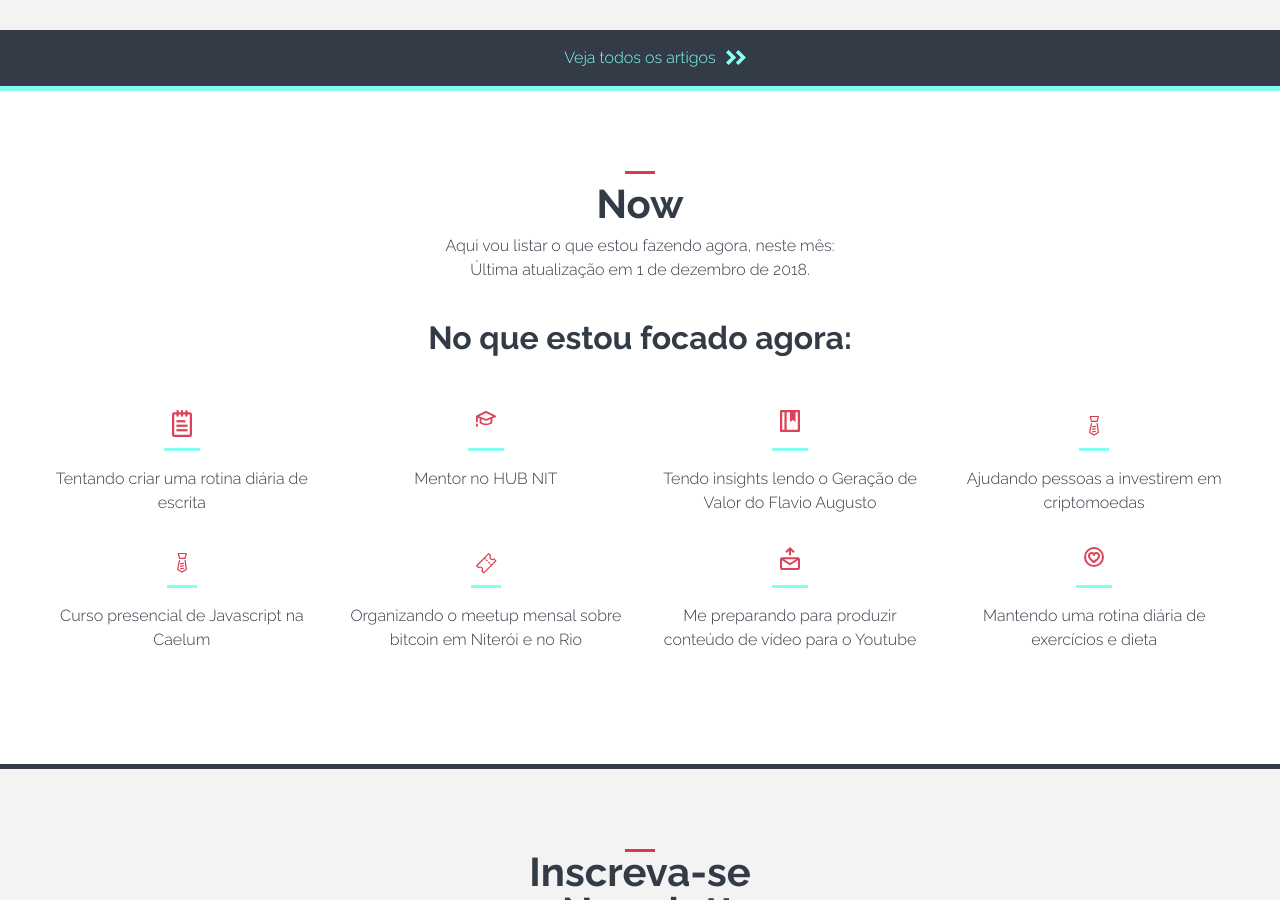
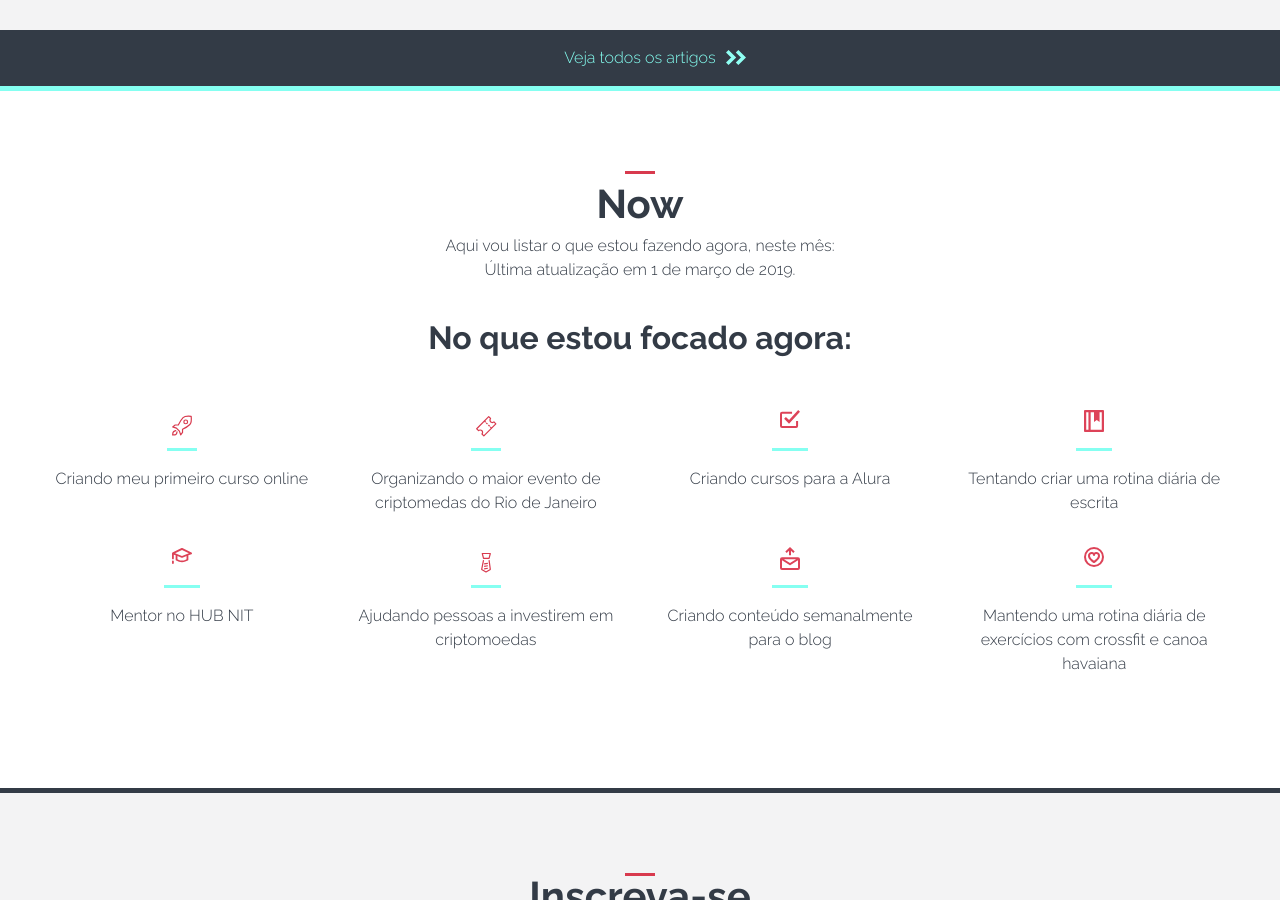
Before and after one commit to pedromarins/pedromarins.github.io, a Jekyll site: the page built from index.html, in a window 1280 px wide and 900 px high, scrolled down 2012 px. Built offline with Jekyll 4.4.1, drawn with Linux system fonts in a browser that asks for light colours; some of the changed text lies outside the part shown.

Commit message:
Atualizando o Now com os dados de Março de 2019

```diff
--- a/_data/now.yml
+++ b/_data/now.yml
@@ -1,25 +1,25 @@
+- content: Criando meu primeiro curso online
+  type: project
+
+- content: Organizando o maior evento de criptomedas do Rio de Janeiro
+  type: event
+
+- content: Criando cursos para a Alura
+  type: course
+
 - content: Tentando criar uma rotina diária de escrita
-  type: blog
+  type: book
 
 - content: Mentor no HUB NIT
   type: study
 
-- content: Tendo insights lendo o Geração de Valor do Flavio Augusto
-  type: book
-
 - content: Ajudando pessoas a investirem em criptomoedas
   type: job
 
-- content: Curso presencial de Javascript na Caelum
-  type: job
-
-- content: Organizando o meetup mensal sobre bitcoin em Niterói e no Rio
-  type: event
-
-- content: Me preparando para produzir conteúdo de vídeo para o Youtube
+- content: Criando conteúdo semanalmente para o blog
   type: newsletter
 
-- content: Mantendo uma rotina diária de exercícios e dieta
+- content: Mantendo uma rotina diária de exercícios com crossfit e canoa havaiana
   type: life
 
 
--- a/about/index.html
+++ b/about/index.html
@@ -9,7 +9,9 @@ permalink: /about/
 
 	<div class="wrapper content">
 
-		<p class="about-description">Essa é a frase que eu quero que esteja na minha biografia! Meu nome é Pedro Marins. Tenho 31 anos e moro em Niterói no Rio de Janeiro. Já morei em San Diego, na Califórnia também. Hoje tenho um título, e há muitos anos me apresento como desenvolvedor front-end. Atuo também como gerente de projetos. Sou intrutor em cursos de front-end. Organizo eventos. Estou sempre blogando e escrevendo algumas coisas. Vivo empreendendo. Amo viajar pelo mundo. Enfim, gosto muito de fazer muitas coisas. Nunca tenho somente um projeto em mente. Especialização é para insetos. Sou, e quero ser cada vez mais, complexo demais para ser categorizado.</p>
+		<p class="about-description">Essa é a frase que eu quero que esteja na minha biografia! Meu nome é <strong>Pedro Marins</strong>. Tenho 31 anos e moro em Niterói no Rio de Janeiro. Já morei em San Diego, na Califórnia também. Hoje tenho um título e me apresento como gerente de projetos. Há muitos anos também atuo como desenvolvedor front-end. Sou intrutor em cursos de programação e front-end. Organizo eventos diversos. Estou sempre blogando e escrevendo algumas coisas. Vivo empreendendo. Amo viajar pelo mundo. Enfim, gosto muito de fazer muitas coisas. Nesse ano ainda quero aprender a tocar trombone e a mexer com ferro, para construir uma faca.</p>
+
+		<p class="about-description">Nunca tenho somente um projeto em mente. Especialização é para insetos. Sou, e quero ser cada vez mais, complexo demais para ser categorizado.</p>
 
 		<p class="about-description">Esta linha do tempo abaixo tem alguns dos projetos que já fiz, lugares onde trabalhei, eventos que organizei ou participei de alguma forma, as palestras que já dei, minhas atividades acadêmicas e outras coisas interessantes que aconteceram na minha vida. Essa lista é mais para mim do que para você, já que eu sou péssimo lembrando as datas das coisas e a inter-relação dos fatos!</p>
 	</div>
--- a/index.html
+++ b/index.html
@@ -10,7 +10,7 @@ title: Home
 
 <section class="home-about">
 	<h2 class="home-about--title">Oi!</h2>
-	<p class="home-about--texto">Meu nome é <strong>Pedro Marins</strong>. Esse fanfarrão, posando de sério, nessa foto ai de cima! Sou empreendedor, tenho 30 anos e moro em Niterói no Rio de Janeiro. Já morei em San Diego, na Califórnia também.</p>
+	<p class="home-about--texto">Meu nome é <strong>Pedro Marins</strong>. Esse fanfarrão, posando de sério, nessa foto ai de cima! Sou empreendedor, tenho 31 anos e moro em Niterói no Rio de Janeiro. Já morei em San Diego, na Califórnia também.</p>
 	<a class="home-about--button" href="/about">Saiba mais sobre mim</a>
 </section>
 
@@ -35,7 +35,7 @@ title: Home
 
 <section class="now">
 	<h2 class="now-title">Now</h2>
-	<p class="now-text">Aqui vou listar o que estou fazendo agora, neste mês: <br> Última atualização em 1 de dezembro de 2018.</p>
+	<p class="now-text">Aqui vou listar o que estou fazendo agora, neste mês: <br> Última atualização em 1 de março de 2019.</p>
 	<ul class="now-list">
 		<h3 class="now-list--title">No que estou focado agora:</h3>
 		{% for now in site.data.now %}
```
